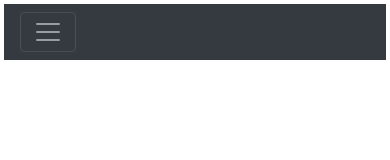
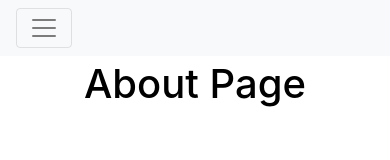
Before and after one commit to KevinArellano94/ArellanoKevin, a plain HTML site: page about.html in a window 390 px wide. Drawn offline with nearby package versions, Linux system fonts and the light colour scheme.

Commit message:
Update about.html

```diff
--- a/about.html
+++ b/about.html
@@ -8,25 +8,40 @@
 
   <body>
 
-    <div class="fixed-top">
-      <div class="collapse" id="navbarToggleExternalContent">
-        <div class="bg-dark p-4">
-          <h5 class="text-white h4">Collapsed content</h5>
-          <span class="text-muted">Toggleable via the navbar brand.</span>
-        </div>
+    <nav class="navbar navbar-expand-lg navbar-light bg-light">
+      <button
+        class="navbar-toggler"
+        type="button"
+        data-toggle="collapse"
+        data-target="#navbarSupportedContent"
+        aria-controls="navbarSupportedContent"
+        aria-expanded="false"
+        aria-label="Toggle navigation">
+        <span class="navbar-toggler-icon"></span>
+      </button>
+
+      <div class="collapse navbar-collapse" id="navbarSupportedContent">
+
+        <ul class="navbar-nav mr-auto">
+
+          <li class="nav-item active">
+            <a class="nav-link" href="index.html">HOME</a>
+          </li>
+
+          <li class="nav-item">
+            <a class="nav-link" href="about.html">ABOUT</a>
+          </li>
+
+        </ul>
       </div>
-      <nav class="navbar navbar-dark bg-dark">
-        <button class="navbar-toggler" type="button" data-toggle="collapse" data-target="#navbarToggleExternalContent" aria-controls="navbarToggleExternalContent" aria-expanded="false" aria-label="Toggle navigation">
-          <span class="navbar-toggler-icon"></span>
-        </button>
-      </nav>
-    </div>
+    </nav>
 
     <div>
       <h1>About Page</h1>
 
     </div>
-
+    <script src="https://ajax.googleapis.com/ajax/libs/jquery/3.1.1/jquery.min.js"></script>
+    <script src="https://maxcdn.bootstrapcdn.com/bootstrap/3.3.7/js/bootstrap.min.js" integrity="sha384-Tc5IQib027qvyjSMfHjOMaLkfuWVxZxUPnCJA7l2mCWNIpG9mGCD8wGNIcPD7Txa" crossorigin="anonymous"></script>
   </body>
 
 </html>
```
